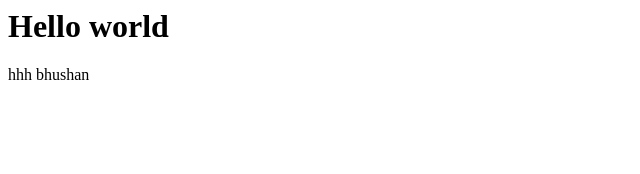
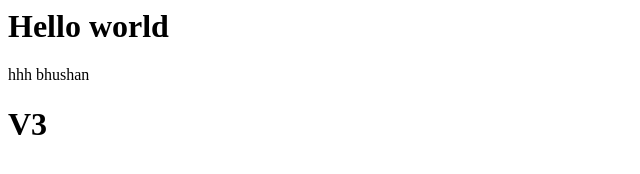
Before and after one commit to Bhushan-88/my-repo123, a plain HTML site: page index.html in a window 1280 px wide. Shown: the full height of the page, 0-640 px from the left. Drawn offline with Linux system fonts and the light colour scheme.

Commit message:
added V3

```diff
--- a/index.html
+++ b/index.html
@@ -11,3 +11,4 @@
 </body>
 </html>
 bhushan
+<h1> V3</h1>
```
